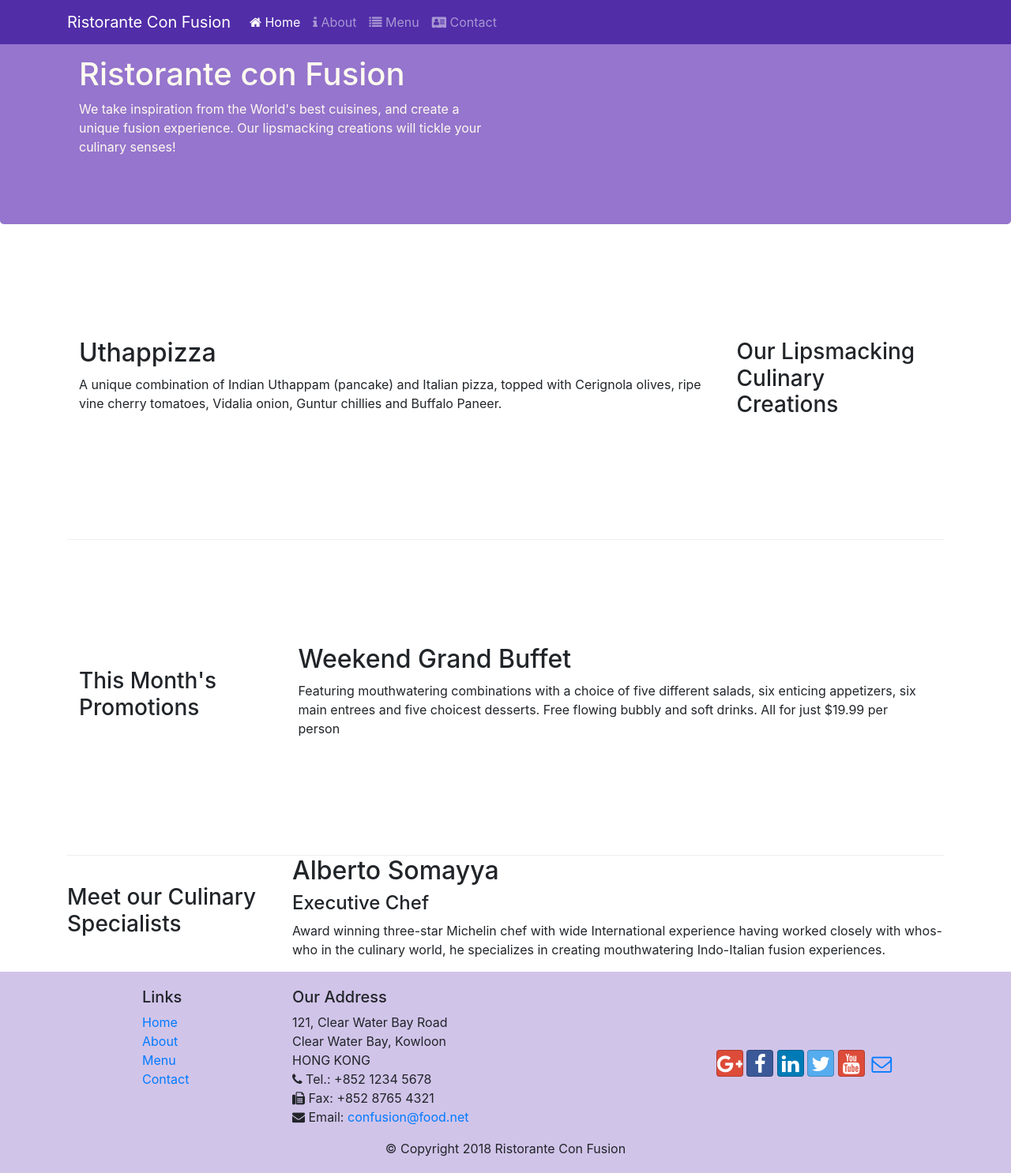
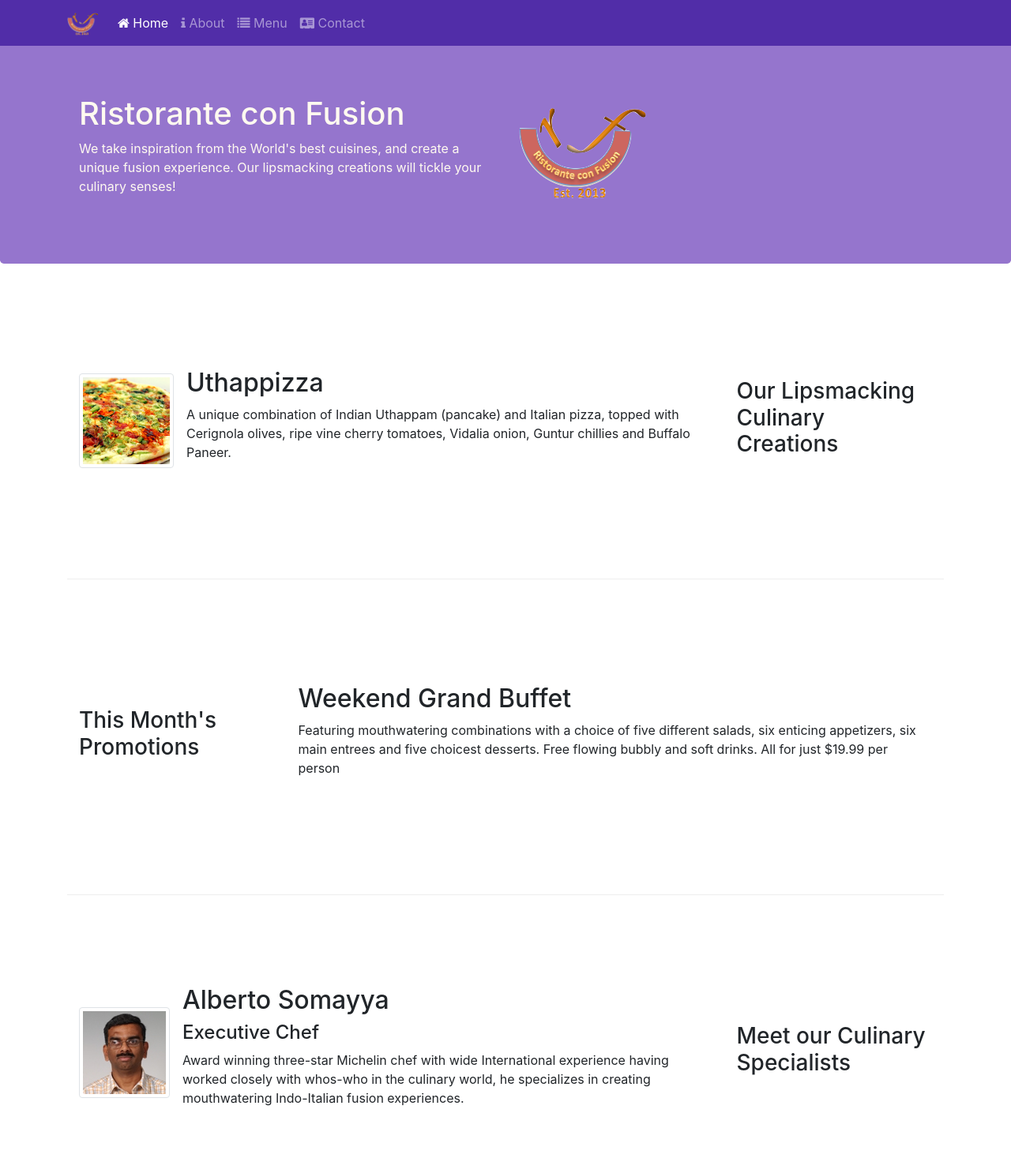
Before and after one commit to dashmeen1506/git-test, a website: page index.html in a window 1280 px wide. Shown: the top 1486 px of the page at 79% size. Drawn offline with nearby package versions, Linux system fonts and the light colour scheme.

Commit message:
Images and Media

```diff
--- a/css/styles.css
+++ b/css/styles.css
@@ -1,3 +1,8 @@
+body{
+    padding:50px 0px 0px 0px;
+    z-index:0;
+}
+
 .row-header
 {
     margin: 0px auto;
@@ -17,7 +22,7 @@
 }
 .jumbotron{
     margin: 0px auto;
-    padding: 70px 50px 70px 50px;
+    padding: 70px 30px 70px 30px;
     background-color: #9575CD;
     color: floralwhite;
 }
--- a/index.html
+++ b/index.html
@@ -22,7 +22,7 @@
         </button>
         <div class="container">
             <div class="collapse navbar-collapse" id="Bar">
-                <a href="#" class="navbar-brand">Ristorante Con Fusion</a>
+                <a href="#" class="navbar-brand"><img src="img/logo.png" width="40" height="30"></a>
                 <ul class="navbar-nav mr-auto">
                     <li class="nav-item active"><a href="#" class="nav-link"><span class="fa fa-home"></span> Home</a></li>
                     <li class="nav-item"><a href="./aboutus.html" class="nav-link"><span class="fa fa-info"></span> About</a></li>
@@ -40,7 +40,8 @@
                     <h1>Ristorante con Fusion</h1>
                     <p>We take inspiration from the World's best cuisines, and create a unique fusion experience. Our lipsmacking creations will tickle your culinary senses!</p>
                 </div>
-                <div class="col-12 col-sm">
+                <div class="col-12 col-sm align-self-center">
+                    <img src="img/logo.png" class="img-fluid">
                 </div>
             </div>
         </div>
@@ -52,8 +53,13 @@
                 <h3>Our Lipsmacking Culinary Creations</h3>
             </div>
             <div class="col-12 col-sm order-sm-first col-md">
-                <h2>Uthappizza</h2>
-                <p>A unique combination of Indian Uthappam (pancake) and Italian pizza, topped with Cerignola olives, ripe vine cherry tomatoes, Vidalia onion, Guntur chillies and Buffalo Paneer.</p>
+                <div class="media">
+                    <img src="img/uthappizza.png" class="d-flex mr-3 img-thumbnail align-self-center" alt="Uthappizza">
+                    <div class="media-body">
+                        <h2 class="mt-0">Uthappizza</h2>
+                        <p class="d-none d-sm-block">A unique combination of Indian Uthappam (pancake) and Italian pizza, topped with Cerignola olives, ripe vine cherry tomatoes, Vidalia onion, Guntur chillies and Buffalo Paneer.</p>
+                    </div>
+                </div>
             </div>
         </div>
 
@@ -68,21 +74,26 @@
             </div>
         </div>
 
-        <div class="row row content align-items-center">
-            <div class="col-12 col-sm-4 col-md-3">
+        <div class="row row-content align-items-center">
+            <div class="col-12 col-sm-4 col-md-3 order-sm-last">
                 <h3>Meet our Culinary Specialists</h3>
             </div>
-            <div class="col-12 col-sm col-md">
-                <h2>Alberto Somayya</h2>
-                <h4>Executive Chef</h4>
-                <p>Award winning three-star Michelin chef with wide International experience having worked closely with whos-who in the culinary world, he specializes in creating mouthwatering Indo-Italian fusion experiences. </p>
+            <div class="col-12 col-sm col-md order-sm-first">
+                <div class="media">
+                    <img src="img/alberto.png" alt="alberto" class="d-flex mr-3 img-thumbnail align-self-center">
+                    <div class="media-body">
+                        <h2 class="mt-0">Alberto Somayya</h2>
+                        <h4>Executive Chef</h4>
+                        <p class="d-none d-sm-block">Award winning three-star Michelin chef with wide International experience having worked closely with whos-who in the culinary world, he specializes in creating mouthwatering Indo-Italian fusion experiences. </p>
+                    </div>
+                </div>
             </div>
         </div>
     </div>
 
     <footer class="footer">
         <div class="container">
-            <div class="row">
+            <d  iv class="row">
                 <div class="col-4 offset-1 col-sm-2">
                     <h5>Links</h5>
                     <ul class="list-unstyled">
```
Also changed, not shown: aboutus.html (+5 -4 lines), contactus.html (+3 -2 lines), img/alberto.png (added), img/buffet.png (added), img/logo.png (added), img/uthappizza.png (added), 1 other file.
